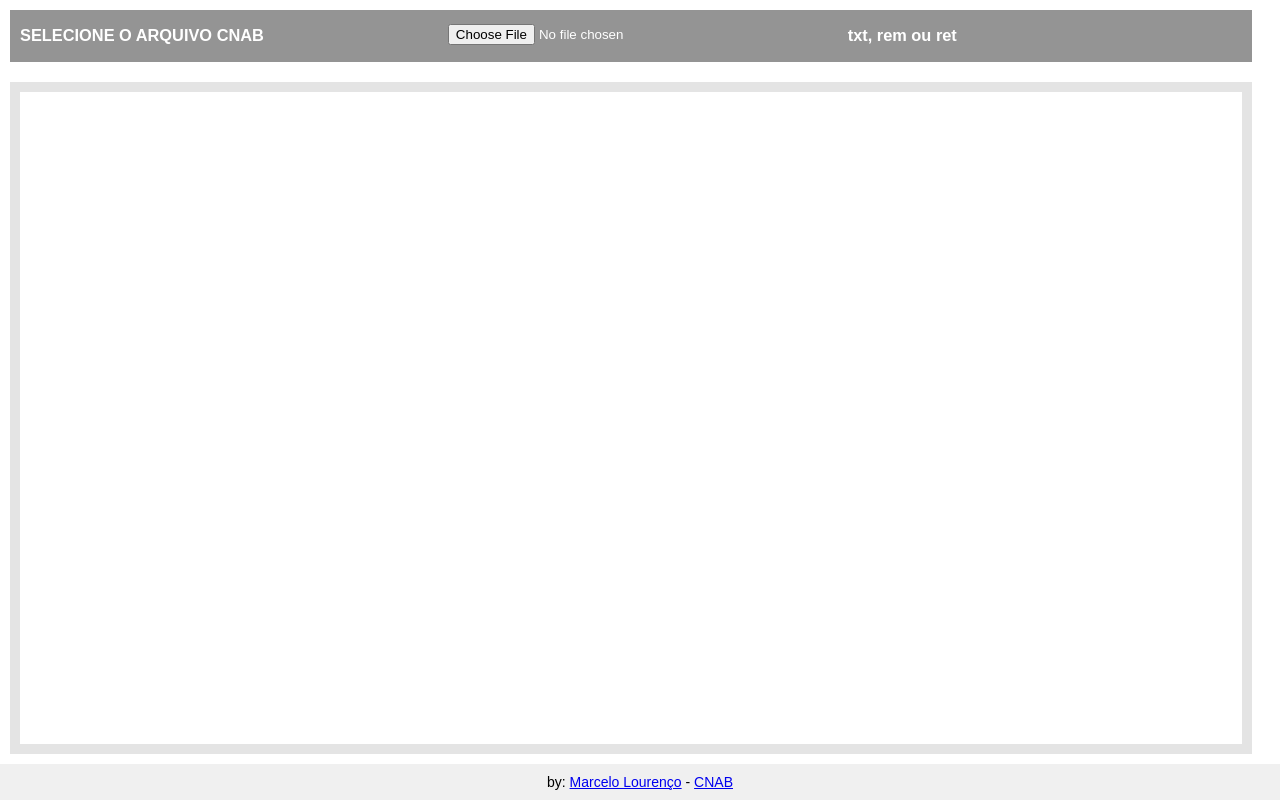
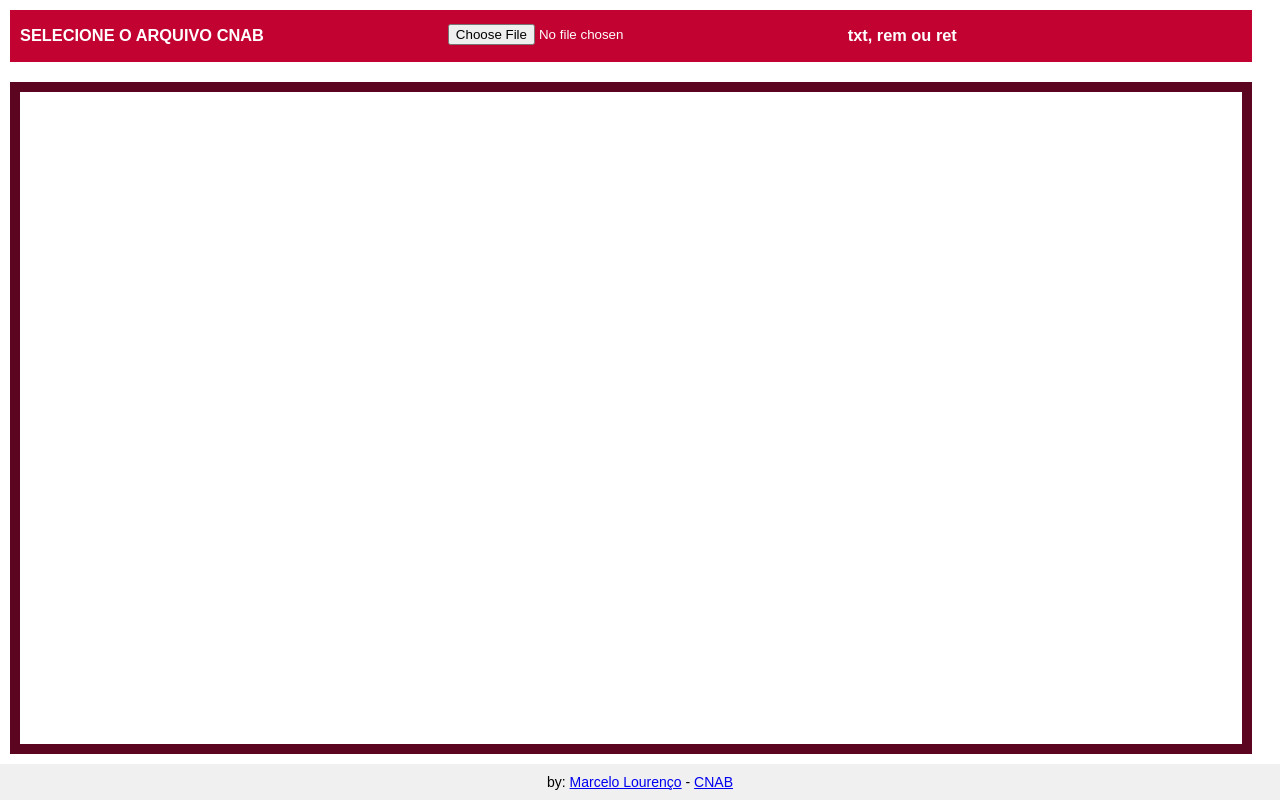
Before and after one commit to marcelo-lourenco/cnab, a website: page index.html in a window 1280 px wide. Drawn offline with Linux system fonts and the light colour scheme.

Commit message:
Update index.html

```diff
--- a/index.html
+++ b/index.html
@@ -26,7 +26,7 @@
 
     header {
       display: flex;
-      background: #949494; /* #c20332 */
+      background: #c20332; /* #949494 */
       color: #ffffff;
       margin: 10px;
       width: 97%;
@@ -47,7 +47,7 @@
       overflow: auto;
       margin: 10px;
       width: 97%;
-      background-color: #e4e4e4; /* #5c0521 */
+      background-color: #5c0521; /* #e4e4e4 */
     }
 
     #fileInput {
```
